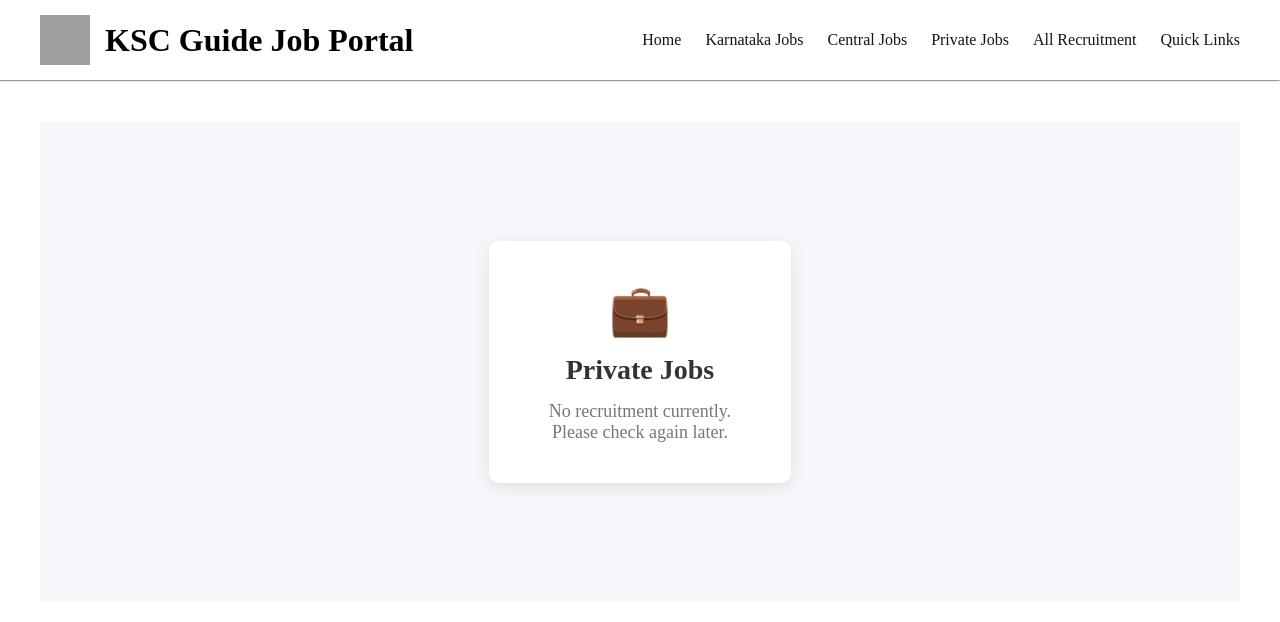
After one commit to Karanperiyapatna/ksc-guide, a Flask app: page /privatejob in a window 1280 px wide. The commit adds this page. Shown: the top 622 px of the page. Run offline with Flask 3, Linux system fonts and the light colour scheme; grey boxes are pictures that could not be loaded.

Commit message:
updated, added private_job

```diff
--- a/app.py
+++ b/app.py
@@ -99,6 +99,12 @@ def updation_page():
 def aboutus_page():
     return render_template('aboutus.html')
 
+@app.route('/privatejob')
+def privatejob_page():
+    return render_template('private_job.html')
+
+
+
 @app.route('/testing')
 def testing_page():
     return render_template('testing.html')
--- a/templates/index.html
+++ b/templates/index.html
@@ -8,16 +8,12 @@
 
 
 		body{ margin:0; font-family: Arial, Helvetica, sans-serif; background:#f4f6f9; }
-
 		.content{ max-width:1200px; margin:auto; padding:20px; }
 
 		/* Header */
 		.main-header{ display:flex; justify-content:space-between; align-items:center; padding:15px 30px; background:white; }
-
 		.logo{ width:50px; margin-right:10px; }
-
 		.logo-title{ display:flex; align-items:center; }
-
 		.nav-menu a{ margin:0 10px; text-decoration:none; color:#333; font-weight:600; }
 
 		.nav-menu a:hover{ color:#1abc9c; } /* Card */ .card-header{ padding:15px 20px; font-size:18px; font-weight:600; color:white; border-radius:8px 8px 0 0; margin-top:25px; }
@@ -136,7 +132,7 @@
 			<a href="/">Home</a>
 			<a href="/jobs">Karnataka Jobs</a>
 			<a href="/central-govt">Central Jobs</a>
-			<a href="/aboutus">Private Jobs</a>
+			<a href="/privatejob">Private Jobs</a>
 			<a href="/current-affairs">All Recruitment</a>
 			<a href="/aboutus">Quick Links</a>
 		</nav>
--- /dev/null
+++ b/templates/private_job.html
@@ -0,0 +1,47 @@
+{% extends "base.html" %}
+
+{% block content %}
+
+<style>
+.private-job-container{
+	display:flex;
+	justify-content:center;
+	align-items:center;
+	min-height:60vh;
+	background:#f5f7fb;
+}
+
+.no-job-card{
+	background:#ffffff;
+	padding:40px 60px;
+	border-radius:10px;
+	box-shadow:0 4px 15px rgba(0,0,0,0.1);
+	text-align:center;
+}
+
+.no-job-card h2{
+	margin-bottom:15px;
+	color:#333;
+	font-size:28px;
+}
+
+.no-job-card p{
+	font-size:18px;
+	color:#777;
+}
+
+.icon{
+	font-size:50px;
+	margin-bottom:15px;
+}
+</style>
+
+<div class="private-job-container">
+	<div class="no-job-card">
+		<div class="icon">💼</div>
+		<h2>Private Jobs</h2>
+		<p>No recruitment currently.<br>Please check again later.</p>
+	</div>
+</div>
+
+{% endblock %}
```
